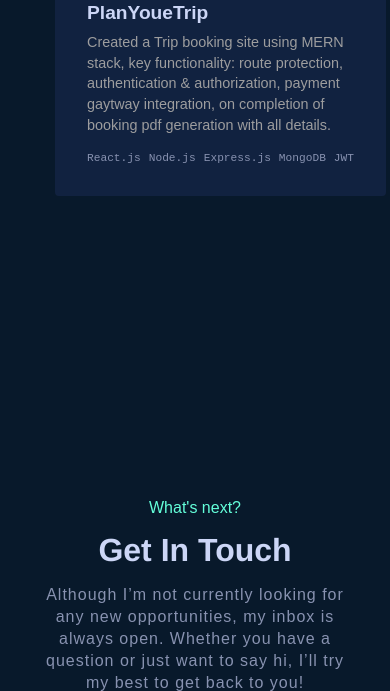
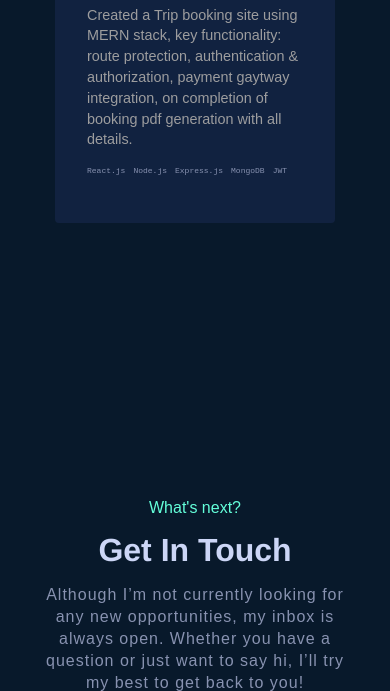
Before and after one commit to abhishekkg-in/protfolio, a plain HTML site: page index.html in a window 390 px wide. Shown: the part 8917-9608 px from the top of the page. Drawn offline with nearby package versions, Linux system fonts and the light colour scheme.

```diff
--- a/index.html
+++ b/index.html
@@ -3,6 +3,7 @@
   <head>
     <meta charset="UTF-8" />
     <meta name="viewport" content="width=device-width, initial-scale=1.0" />
+    <link rel="icon" href="./data//logo.png" type="image/x-icon">
     <title>Abhishek Kumar Gupta | Portfolio</title>
     <link rel="stylesheet" href="./style.css" />
     <link
--- a/style.css
+++ b/style.css
@@ -469,6 +469,7 @@ html {
     padding: 2rem;
     border-radius: 4px;
     transition: transform .3s;
+    max-width: 100%;
   }
 
   #projects .project-container .card:hover{
@@ -515,6 +516,7 @@ html {
 
   #projects .project-container .card .technology-used{
     margin: 1rem 0rem;
+    overflow: auto;
   }
 
   #projects .project-container .card .technology-used ul {
@@ -522,6 +524,7 @@ html {
     display: flex;
     float: left;
     gap: .5rem;
+
   }
 
   #projects .project-container .card .technology-used ul li {
@@ -971,6 +974,15 @@ html {
   }
 
 
+  /* Projects ============== */
+
+  #projects .project-container .card .technology-used ul li{
+    font-size: .5rem;
+  }
+
+
+
+
 
 
 
```
Also changed, not shown: data/logo.png (added).
